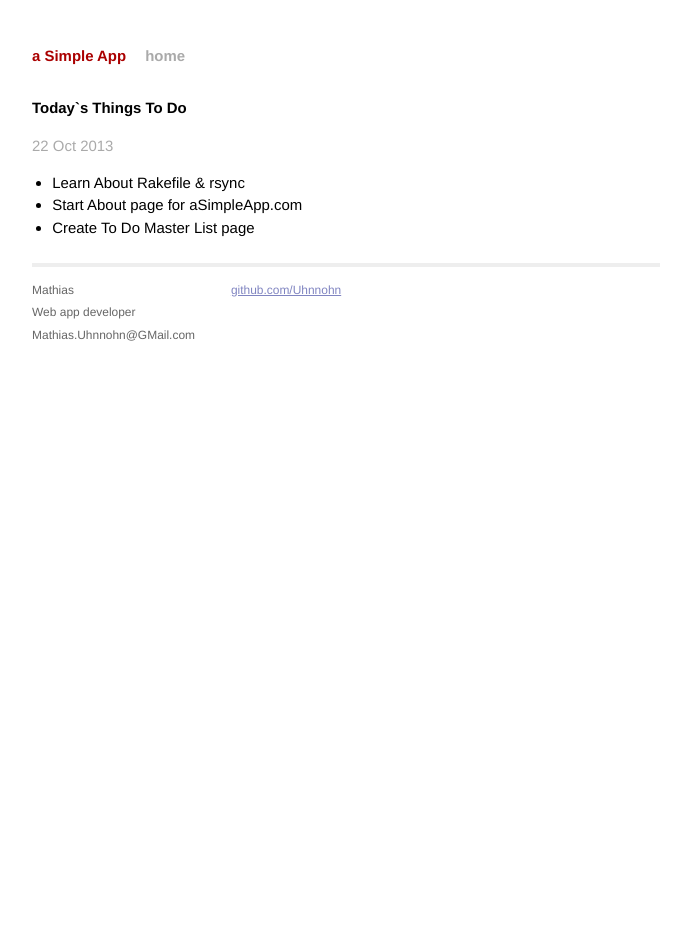
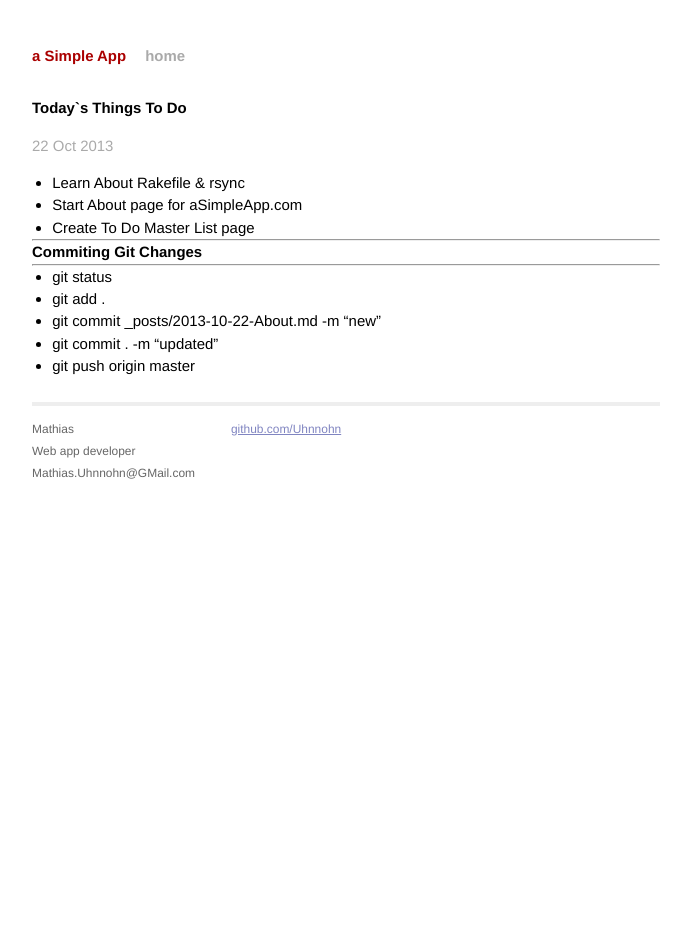
Before and after one commit to Uhnnohn/aSimpleApp.com, a Jekyll site: the page built from _posts/2013-10-22-TTD.md, in a window 1280 px wide. Shown: the whole page, without its empty margins (294-985 px from the left). Built offline with Jekyll 4.4.1, drawn with Linux system fonts in a browser that asks for light colours; Markdown is read by kramdown in place of the engine named in the settings.

Commit message:
Modified

```diff
--- a/_posts/2013-10-22-TTD.md
+++ b/_posts/2013-10-22-TTD.md
@@ -8,3 +8,14 @@ categories: process
 * Learn About Rakefile & rsync
 * Start About page for aSimpleApp.com
 * Create To Do Master List page
+
+
+***
+## Commiting Git Changes
+***
+
+* git status
+* git add .
+* git commit _posts/2013-10-22-About.md -m "new"
+* git commit . -m "updated"
+* git push origin master
```
